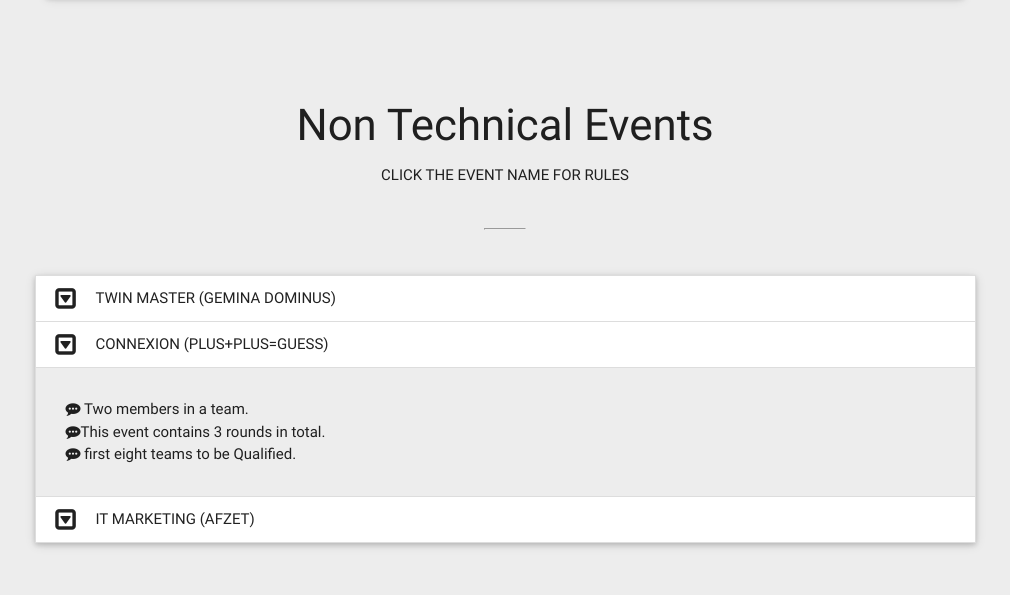
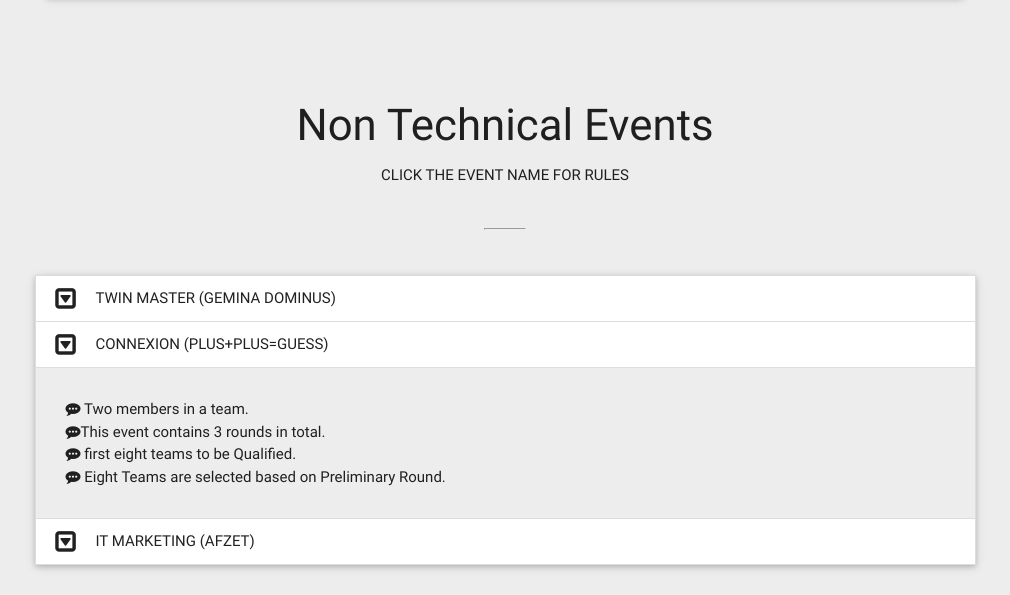
Before and after one commit to harbinger2k16/harbinger2k16.github.io, a plain HTML site: page index.html in a window 1280 px wide. Both pictures are taken after a click on the element 640 px from the left and 2377 px from the top of the page. Shown: the part 2033-2628 px from the top of the page, without its empty margins (135-1145 px from the left). Drawn offline with nearby package versions, Linux system fonts and the light colour scheme; files that its build step writes are made by us from their sources.

Commit message:
Update index.html

```diff
--- a/index.html
+++ b/index.html
@@ -188,14 +188,14 @@
                 <i class="fa fa-commenting" aria-hidden="true"></i> Two members in a team.<br>
 				<i class="fa fa-commenting" aria-hidden="true"></i>This event contains 3 rounds in total.<br>
 				<i class="fa fa-commenting" aria-hidden="true"></i> first eight teams to be Qualified.<br>
-
+                                <i class="fa fa-commenting" aria-hidden="true"></i> Eight Teams are selected based on Preliminary Round.<br>
 			</p></div>
               </li>
               <li>
 			  <div class="collapsible-header"><i class="mdi-av-web"></i><!--<i class="fa fa-bars" aria-hidden="true"></i>-->IT MARKETING (AFZET)<i class="fa fa-caret-square-o-down" aria-hidden="true"></i></div>
                 <div class="collapsible-body" style="overflow: hidden;"><p>
 				<i class="fa fa-commenting" aria-hidden="true"></i> Only one member can take participate in this event.<br>
-				<i class="fa fa-commenting" aria-hidden="true"></i> This event contains 3 rounds in total.<br>
+				<i class="fa fa-commenting" aria-hidden="true"></i> This event contains only one round in total.<br>
 				</p></div>
                   </li>
 
```
